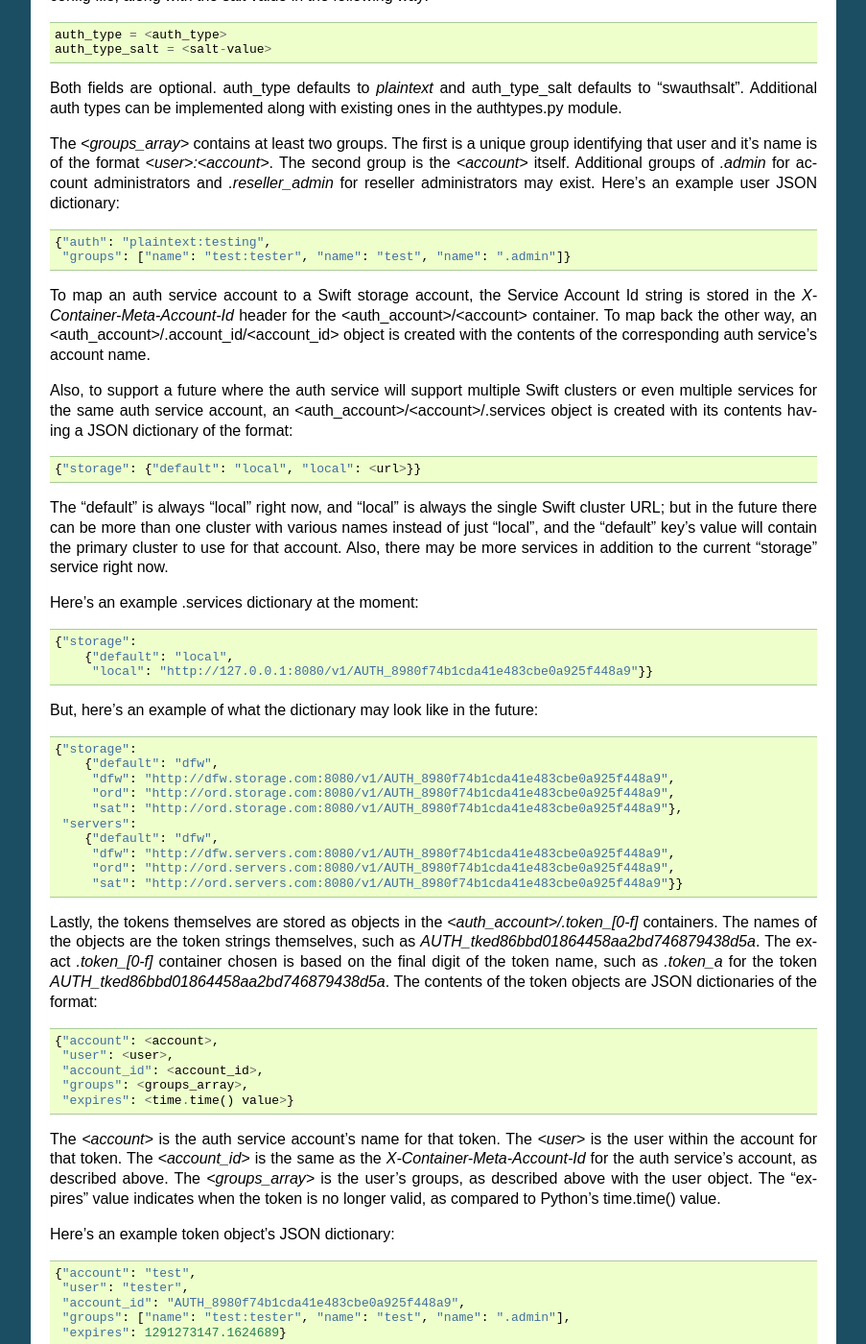
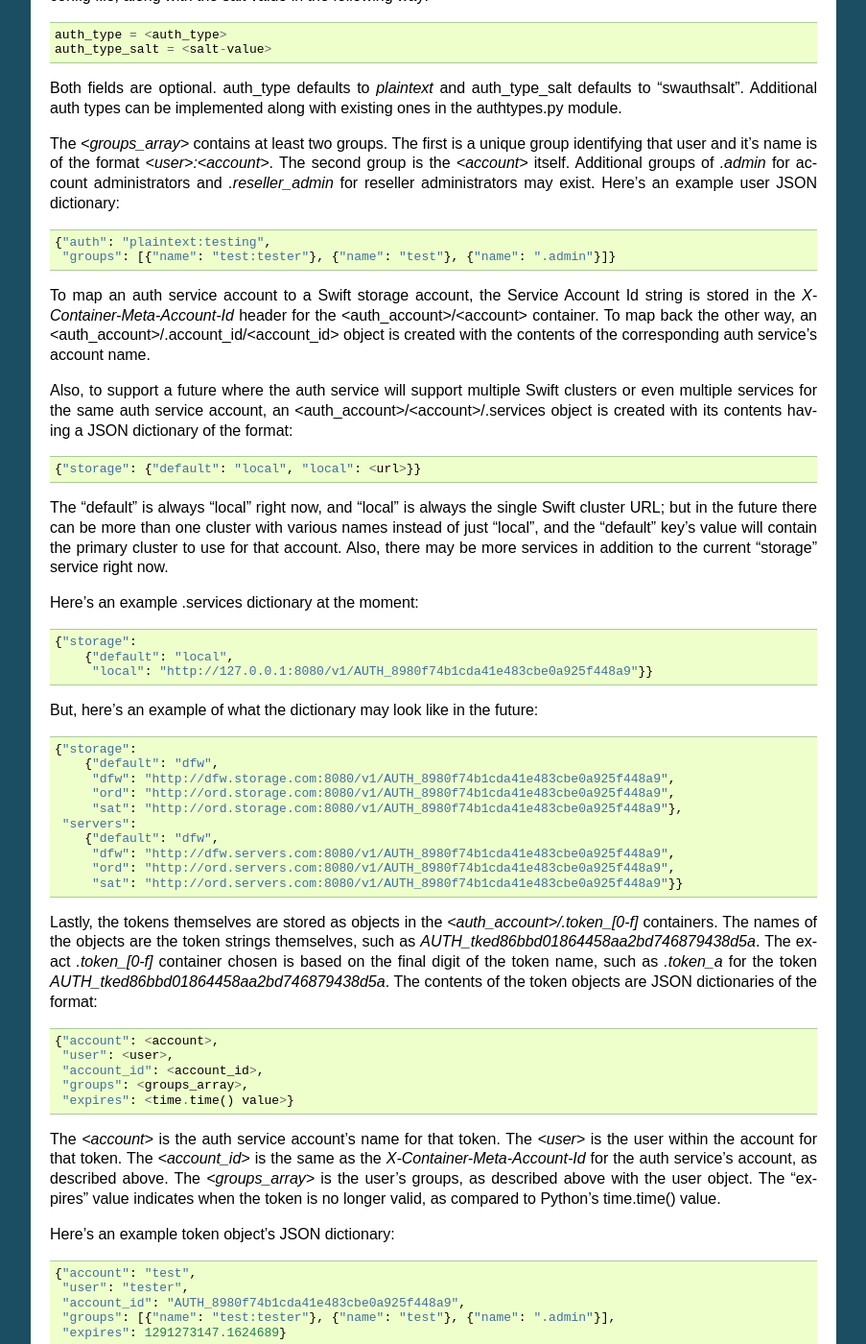
Before and after one commit to gholt/swauth, a Sphinx documentation site: the page built from doc/source/details.rst, in a window 1280 px wide and 1400 px high, scrolled down 624 px. Shown: the whole window at 96% size, without its empty margins (198-1101 px from the left). Built offline with Sphinx 7.4.7, drawn with Linux system fonts in a browser that asks for light colours.

Commit message:
fixup some json in docs
Fixes #55

```diff
--- a/doc/source/api.rst
+++ b/doc/source/api.rst
@@ -142,7 +142,7 @@ Example Response::
     { "services":
       { "storage":
         { "default": "local",
-          "local": "https://<storage endpoint>/v1/<account_id>" },
+          "local": "https://<storage endpoint>/v1/<account_id>" }
       },
       "account_id": "<account_id>",
       "users": [ { "name": "user1" },
--- a/doc/source/details.rst
+++ b/doc/source/details.rst
@@ -49,7 +49,7 @@ account administrators and `.reseller_admin` for reseller administrators may
 exist. Here's an example user JSON dictionary::
 
     {"auth": "plaintext:testing",
-     "groups": ["name": "test:tester", "name": "test", "name": ".admin"]}
+     "groups": [{"name": "test:tester"}, {"name": "test"}, {"name": ".admin"}]}
 
 To map an auth service account to a Swift storage account, the Service Account
 Id string is stored in the `X-Container-Meta-Account-Id` header for the
@@ -115,7 +115,7 @@ Here's an example token object's JSON dictionary::
     {"account": "test",
      "user": "tester",
      "account_id": "AUTH_8980f74b1cda41e483cbe0a925f448a9",
-     "groups": ["name": "test:tester", "name": "test", "name": ".admin"],
+     "groups": [{"name": "test:tester"}, {"name": "test"}, {"name": ".admin"}],
      "expires": 1291273147.1624689}
 
 To easily map a user to an already issued token, the token name is stored in
```
